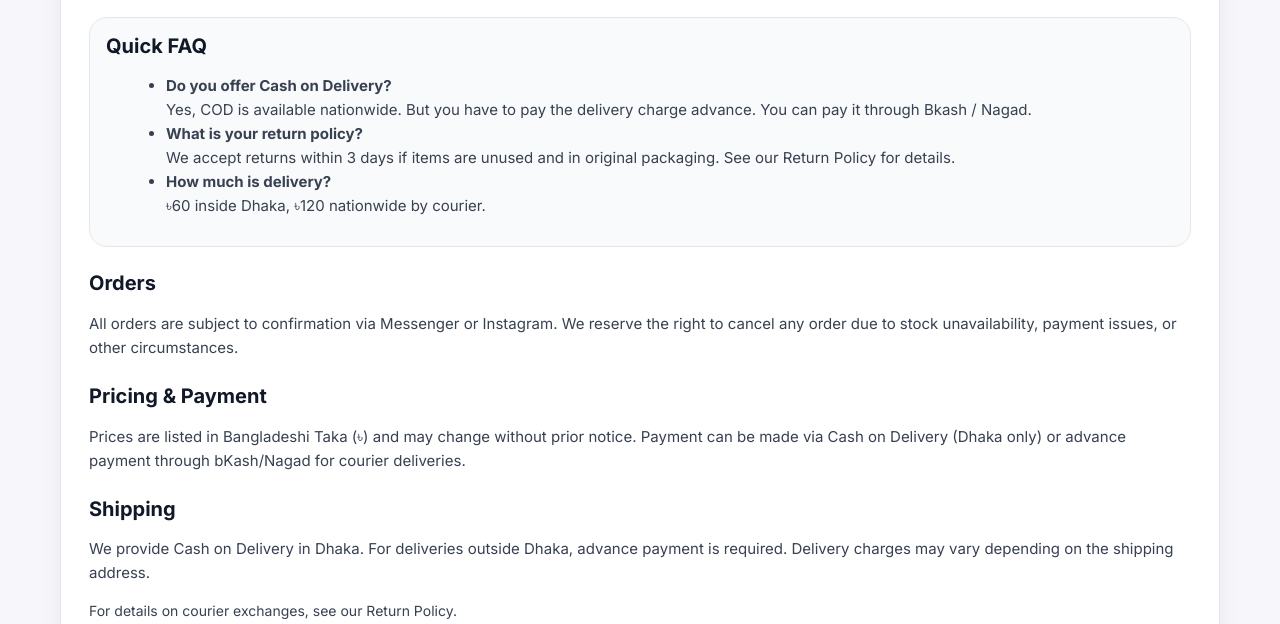
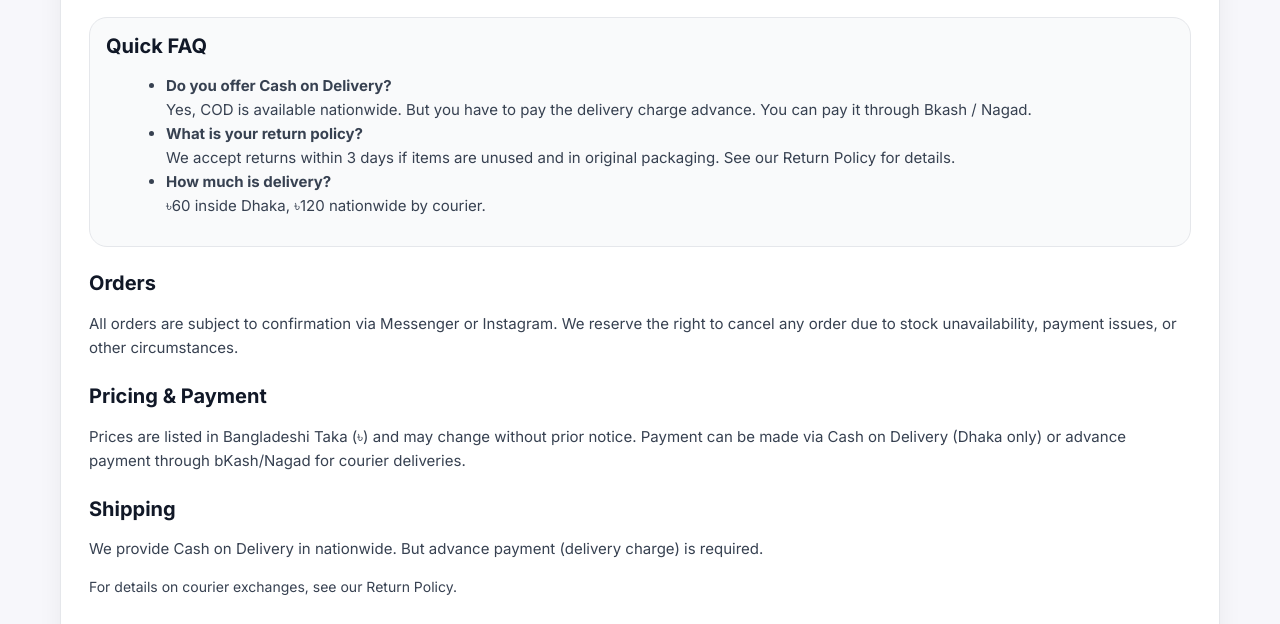
Before and after one commit to 0xshahriar/tinklingtales, a plain HTML site: page terms.html in a window 1280 px wide. Shown: the part 176-800 px from the top of the page. Drawn offline with Linux system fonts and the light colour scheme.

Commit message:
update terms.html

```diff
--- a/terms.html
+++ b/terms.html
@@ -268,9 +268,7 @@
 
                 <h2>Shipping</h2>
                 <p>
-                    We provide Cash on Delivery in Dhaka. For deliveries outside
-                    Dhaka, advance payment is required. Delivery charges may
-                    vary depending on the shipping address.
+                    We provide Cash on Delivery in nationwide. But advance payment (delivery charge) is required.
                 </p>
 
                 <p class="muted" style="font-size: 14px">
```
